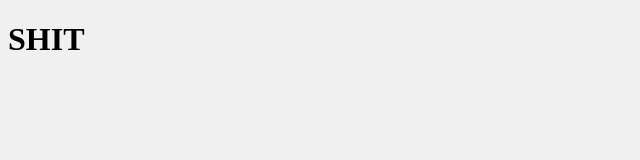
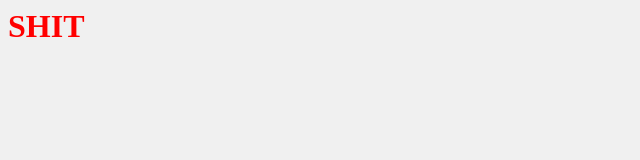
Before and after one commit to NasserAlh/nasserwepsite, a plain HTML site: page index.html in a window 1280 px wide. Shown: the whole page, without its empty margins (0-640 px from the left). Drawn offline with Linux system fonts and the light colour scheme.

Commit message:
Update index.html

```diff
--- a/index.html
+++ b/index.html
@@ -1,8 +1,3 @@
-<!DOCTYPE html>
-<html>
-
-<head>
-	<title>Nasser Wep Site</title>
 <style>
   /* CSS to style the text */
   body {
@@ -10,15 +5,12 @@
     /* Background color */
   }
 
-		.green-text {
-			color: green;
+ .red-text {
+    color: red;
     /* Text color */
   }
 </style>
-</head>
 
 <body>
   <h1 class="red-text">SHIT</h1>
 </body>
-
-</html>
```
Lines whose indentation alone changed are shown as unchanged.
